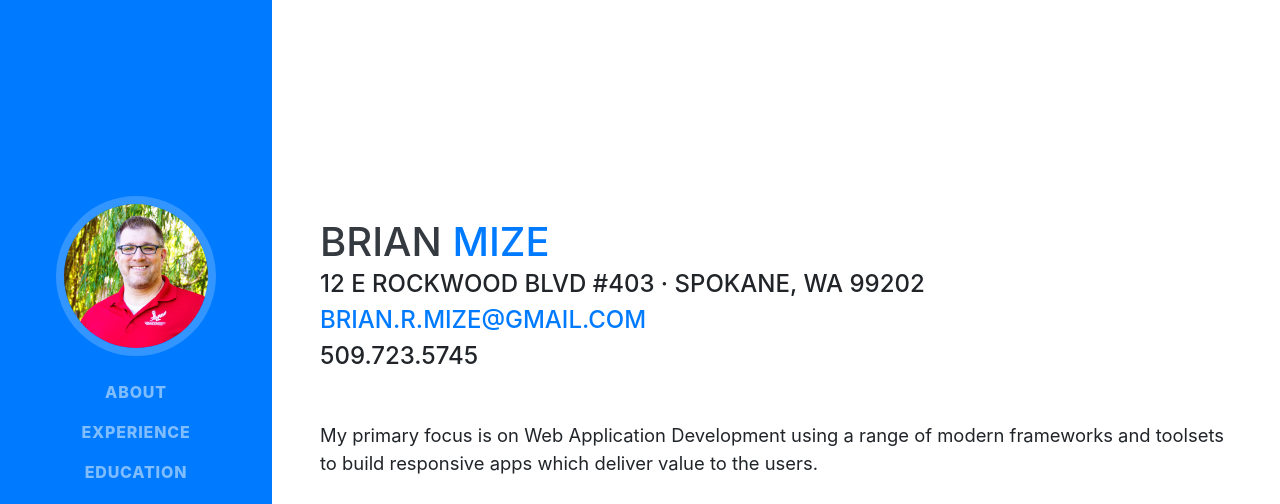
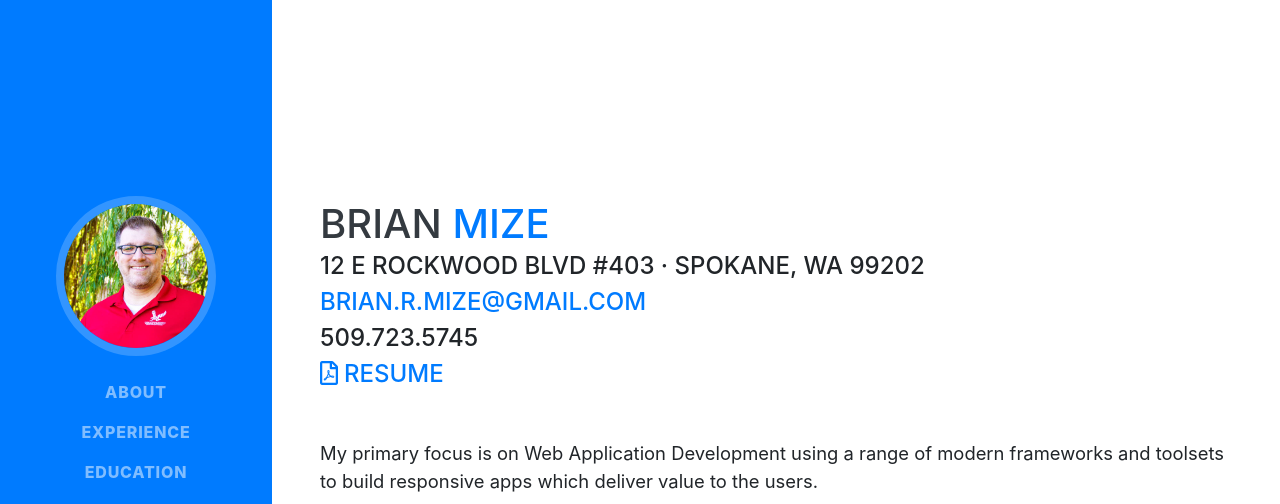
Before and after one commit to mizesolutions/resume, a website with bundled scripts: page index.html in a window 1280 px wide. Shown: the top 504 px of the page. Built offline with nearby package versions, Linux system fonts and the light colour scheme; a web font is replaced by a local one.

Commit message:
Added resume download link

```diff
--- a/index.html
+++ b/index.html
@@ -66,9 +66,11 @@
         <h1 class="mb-0">Brian
           <span class="text-primary">Mize</span>
         </h1>
-        <div class="subheading mb-5">12 E Rockwood Blvd #403 · Spokane, WA 99202 <br/>
+        <div class="subheading mb-5">
+          12 E Rockwood Blvd #403 · Spokane, WA 99202 <br/>
           <a href="mailto:brian.r.mize@gmail.com">brian.r.mize@gmail.com</a> <br/>
-          509.723.5745
+          509.723.5745 <br/>
+          <a href="/doc/BrianMize_resume_022719.pdf" target="_blank"><i class="far fa-file-pdf">&nbsp;</i>Resume</a>
         </div>
         <p class="lead mb-5">My primary focus is on Web Application Development using a range of modern frameworks and toolsets to build responsive apps which deliver value to the users.</p>
         <div class="social-icons">
```
Also changed, not shown: 1 other file.
